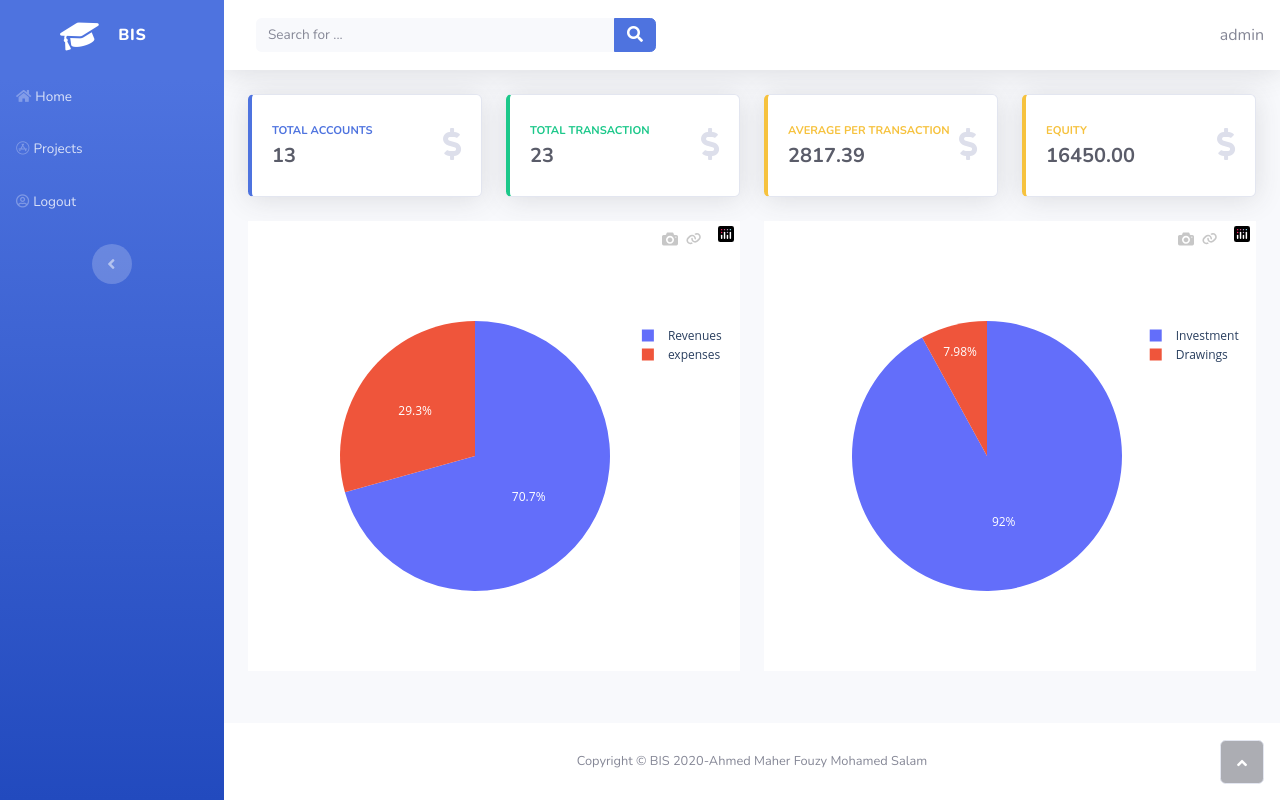
After one commit to AhmedSalam22/BIS-Graduation-Project, a Django app: page /sole_proprietorship/dashboard in a window 1280 px wide. The commit adds this page. Run offline with Django 3.2, Linux system fonts and the light colour scheme; a user stored in the database is signed in; data comes from the database, SQL or seed files in the repository; both versions use the stored data as it was after the commit; some libraries are stand-ins or nearby versions.

Commit message:
Dashboard

```diff
--- /dev/null
+++ b/BIS/sole_proprietorship/templates/sole_proprietorship/dashboard.html
@@ -0,0 +1,71 @@
+{% extends "home/base.html" %}
+
+{% block content %}
+
+<div class="row">
+    <div class="col-md-6 col-xl-3 mb-4">
+        <div class="card shadow border-left-primary py-2">
+            <div class="card-body">
+                <div class="row align-items-center no-gutters">
+                    <div class="col mr-2">
+                        <div class="text-uppercase text-primary font-weight-bold text-xs mb-1"><span>Total Accounts</span></div>
+                        <div class="text-dark font-weight-bold h5 mb-0"><span>{{ total_accounts }}</span></div>
+                    </div>
+                    <div class="col-auto"><i class="fas fa-dollar-sign fa-2x text-gray-300"></i></div>
+                </div>
+            </div>
+        </div>
+    </div>
+    <div class="col-md-6 col-xl-3 mb-4">
+        <div class="card shadow border-left-success py-2">
+            <div class="card-body">
+                <div class="row align-items-center no-gutters">
+                    <div class="col mr-2">
+                        <div class="text-uppercase text-success font-weight-bold text-xs mb-1"><span>Total Transaction</span></div>
+                        <div class="text-dark font-weight-bold h5 mb-0"><span>{{ total_transaction }}</span></div>
+                    </div>
+                    <div class="col-auto"><i class="fas fa-dollar-sign fa-2x text-gray-300"></i></div>
+                </div>
+            </div>
+        </div>
+    </div>
+
+    <div class="col-md-6 col-xl-3 mb-4">
+        <div class="card shadow border-left-warning py-2">
+            <div class="card-body">
+                <div class="row align-items-center no-gutters">
+                    <div class="col mr-2">
+                        <div class="text-uppercase text-warning font-weight-bold text-xs mb-1"><span>Average per Transaction</span></div>
+                        <div class="text-dark font-weight-bold h5 mb-0"><span>{{ avg_transaction.balance__avg|floatformat:2 }}</span></div>
+                    </div>
+                    <div class="col-auto"><i class="fas fa-dollar-sign fa-2x text-gray-300"></i></div>
+                </div>
+            </div>
+        </div>
+    </div>
+
+    <div class="col-md-6 col-xl-3 mb-4">
+        <div class="card shadow border-left-warning py-2">
+            <div class="card-body">
+                <div class="row align-items-center no-gutters">
+                    <div class="col mr-2">
+                        <div class="text-uppercase text-warning font-weight-bold text-xs mb-1"><span>Equity</span></div>
+                        <div class="text-dark font-weight-bold h5 mb-0"><span>{{ equity|floatformat:2 }}</span></div>
+                    </div>
+                    <div class="col-auto"><i class="fas fa-dollar-sign fa-2x text-gray-300"></i></div>
+                </div>
+            </div>
+        </div>
+    </div>
+</div>
+<div class="row">
+    <div class="col-md-6">
+        {{ revenues_expenses_fig|safe }}
+    </div>
+
+    <div class="col-md-6">
+        {{ investment_drwaings_fig|safe }}
+    </div>
+</div>
+
+{% endblock %}
--- a/BIS/sole_proprietorship/templates/sole_proprietorship/index.html
+++ b/BIS/sole_proprietorship/templates/sole_proprietorship/index.html
@@ -20,7 +20,7 @@
                 <div></div>
                 <p class="text-center"><i class="far fa-chart-bar" style="color:#fff;font-size:40px;padding:20px;padding-bottom:0;"></i></p>
                 <p class="text-center" style="color:#fff;"><br><strong>Dashboard</strong></p>
-                <!-- <a href="{% url 'sole_proprietorship:all' %}"><p class="text-center" style="color:#fff;">Find out more</p></a> -->
+                <a href="{% url 'sole_proprietorship:dashboard' %}"><p class="text-center" style="color:#fff;">Find out more</p></a>
             </div>
             <div class="col-md-3" style="background-color:#6633ff;">
                 <div></div>
--- a/BIS/sole_proprietorship/urls.py
+++ b/BIS/sole_proprietorship/urls.py
@@ -22,6 +22,8 @@ urlpatterns = [
         views.JournalDeleteView.as_view(success_url=reverse_lazy('sole_proprietorship:journal_all')), name='journal_delete'),
     path("/financialstatements" ,views.FinancialStatements.as_view() , name="financialstatements" ) ,
     path("/export_journal" , views.ExportJournal.as_view() , name = "export_journal") ,
+    path("/dashboard" , views.Dashboard.as_view() , name ="dashboard") ,
+    path("/test" , views.my_custom_sql)
 ]
 
 # We use reverse_lazy in urls.py to delay looking up the view until all the paths are defined
--- a/BIS/sole_proprietorship/views.py
+++ b/BIS/sole_proprietorship/views.py
@@ -11,6 +11,9 @@ import numpy as np
 import csv
 from django.http import HttpResponse
 from django.utils import timezone
+from django.db.models import Avg
+import plotly.graph_objects as go
+import plotly
 
 
 def prepare_data_frame( journal  ,  accounts):
@@ -160,3 +163,57 @@ class ExportJournal(LoginRequiredMixin , View):
             writer.writerow([row.date , row.account , row.balance , row.transaction_type , row.comment ])
 
         return response
+
+class Dashboard(LoginRequiredMixin , View):
+    def get(self, request):
+        owner =  request.user
+        total_transaction = Journal.objects.filter(owner=owner).count()
+        total_accounts = Accounts.objects.filter(owner=owner).count()
+        avg_transaction = Journal.objects.filter(owner=owner).aggregate(Avg("balance"))
+
+
+        accounts = Accounts.objects.filter(owner=owner).all().values()
+        journal = Journal.objects.filter(owner=owner).all().values()
+
+
+        data = prepare_data_frame(journal , accounts)
+        trial_balance = prepare_trial_balance(data)
+        net_income =  prepare_net_income(data)
+        amount = net_income[1][1] - net_income[1][0]
+        investment ,  drawings = prepare_equity_statement(data)
+        equity = investment + amount - drawings
+
+        assest , total_assest , liabilities ,total_liabilities = prepare_finacial_statement(data)
+
+
+        labels = ['Revenues','expenses']
+        values = [net_income[1][1], net_income[1][0]]
+
+        fig = go.Figure(data=[go.Pie(labels=labels, values=values )] )
+        revenues_expenses_fig = plotly.offline.plot(fig, auto_open = False, output_type="div")
+
+        labels2 = ['Investment','Drawings']
+        values2 = [investment, drawings ]
+        fig2 = go.Figure(data=[go.Pie(labels=labels2, values=values2)])
+        investment_drwaings_fig = plotly.offline.plot(fig2, auto_open = False, output_type="div")
+
+        ctx = {
+            "total_transaction" : total_transaction ,
+            "total_accounts" : total_accounts  ,
+            "avg_transaction" : avg_transaction ,
+            "revenues_expenses_fig" : revenues_expenses_fig ,
+            "investment_drwaings_fig" : investment_drwaings_fig ,
+            "equity" : equity
+        }
+
+
+        return render(request , "sole_proprietorship/dashboard.html"  , ctx)
+
+from django.db import connection
+
+def my_custom_sql(self):
+    with connection.cursor() as cursor:
+        cursor.execute("SELECT * FROM sole_proprietorship_journal " )
+        row = cursor.fetchall()
+
+    return HttpResponse(row)
```
Also changed, not shown: BIS/db.sqlite3.
